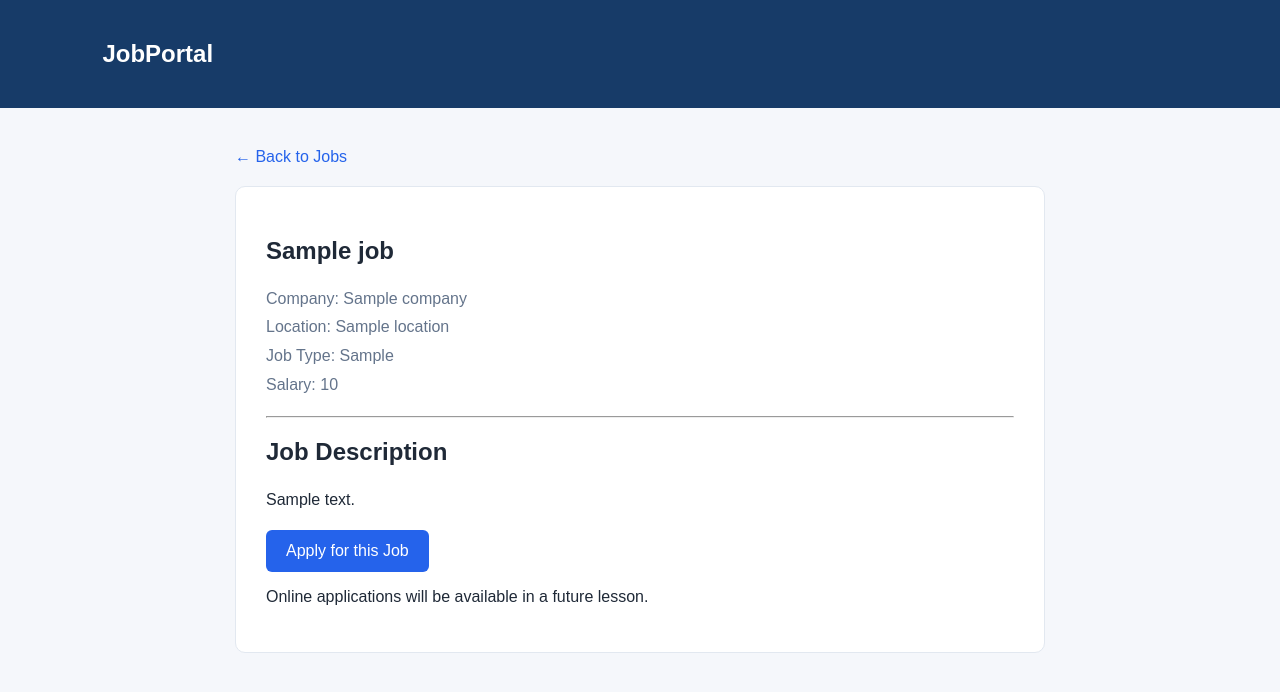
After one commit to Teddyyimer/Job-Portal, a Django app: template jobs/templates/jobs/job_detail.html in a window 1280 px wide. The commit adds this page. Shown: the top 692 px of the page. Run offline with Django 5.2, Linux system fonts and the light colour scheme; the template is opened without the code that fills it: most values are stand-ins (such as "Sample title", 1, 10 or a date in 2020); data that the repository does not hold is empty.

Commit message:
Add job detail pages and search

```diff
--- /dev/null
+++ b/jobs/templates/jobs/job_detail.html
@@ -0,0 +1,118 @@
+
+<!DOCTYPE html>
+<html lang="en">
+<head>
+    <meta charset="UTF-8">
+    <meta name="viewport" content="width=device-width, initial-scale=1.0">
+
+    <title>{{ job.title }} | JobPortal</title>
+
+    <style>
+        * {
+            box-sizing: border-box;
+        }
+
+        body {
+            margin: 0;
+            font-family: Arial, sans-serif;
+            color: #1f2937;
+            background: #f5f7fb;
+        }
+
+        header {
+            background: #173b68;
+            color: white;
+            padding: 20px 8%;
+        }
+
+        header a {
+            color: white;
+            text-decoration: none;
+        }
+
+        main {
+            max-width: 850px;
+            margin: 40px auto;
+            padding: 0 20px;
+        }
+
+        .job-detail {
+            background: white;
+            padding: 30px;
+            border-radius: 10px;
+            border: 1px solid #e2e8f0;
+        }
+
+        .job-meta {
+            color: #64748b;
+            line-height: 1.8;
+        }
+
+        .description {
+            line-height: 1.8;
+            white-space: pre-line;
+        }
+
+        .back-link {
+            display: inline-block;
+            margin-bottom: 20px;
+            color: #2563eb;
+            text-decoration: none;
+        }
+
+        .apply-button {
+            display: inline-block;
+            padding: 12px 20px;
+            background: #2563eb;
+            color: white;
+            text-decoration: none;
+            border-radius: 6px;
+        }
+    </style>
+</head>
+<body>
+
+    <header>
+        <h2><a href="{% url 'home' %}">JobPortal</a></h2>
+    </header>
+
+    <main>
+        <a class="back-link" href="{% url 'home' %}">
+            ← Back to Jobs
+        </a>
+
+        <article class="job-detail">
+            <h1>{{ job.title }}</h1>
+
+            <p class="job-meta">
+                Company: {{ job.company }}<br>
+                Location: {{ job.location }}<br>
+                Job Type: {{ job.job_type }}<br>
+
+                {% if job.salary %}
+                    Salary: {{ job.salary }}
+                {% else %}
+                    Salary: Not specified
+                {% endif %}
+            </p>
+
+            <hr>
+
+            <h2>Job Description</h2>
+
+            <div class="description">{{ job.description }}</div>
+
+            <p>
+                <a class="apply-button" href="#apply">
+                    Apply for this Job
+                </a>
+            </p>
+
+            <p id="apply">
+                Online applications will be available in a future lesson.
+            </p>
+        </article>
+    </main>
+
+</body>
+</html>
--- a/jobs/urls.py
+++ b/jobs/urls.py
@@ -1,6 +1,8 @@
+
 from django.urls import path
 from . import views
 
 urlpatterns = [
     path('', views.home, name='home'),
+    path('job/<int:job_id>/', views.job_detail, name='job_detail'),
 ]
```
Also changed, not shown: jobs/templates/jobs/home.html (+26 -6 lines), jobs/views.py (+25 -3 lines).
